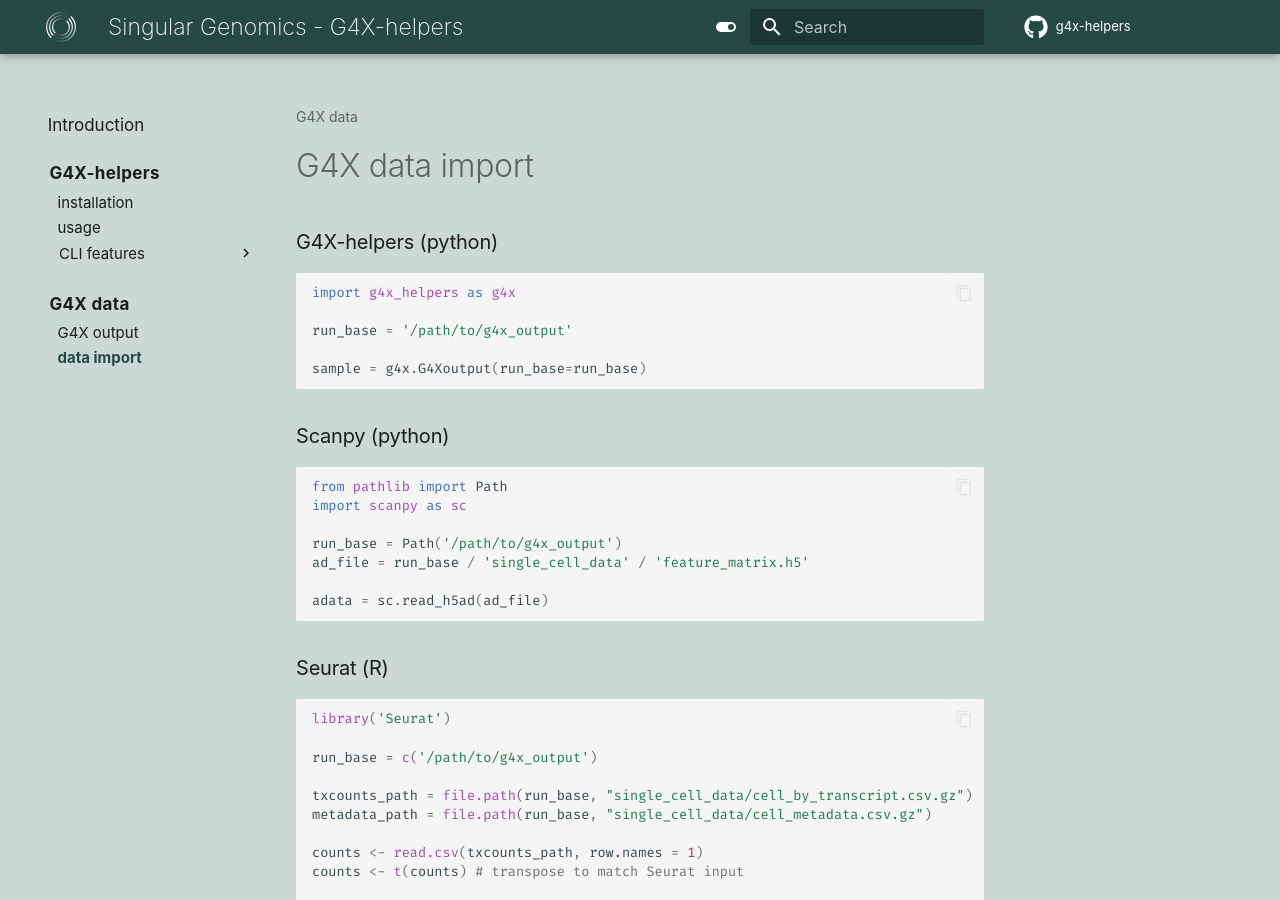
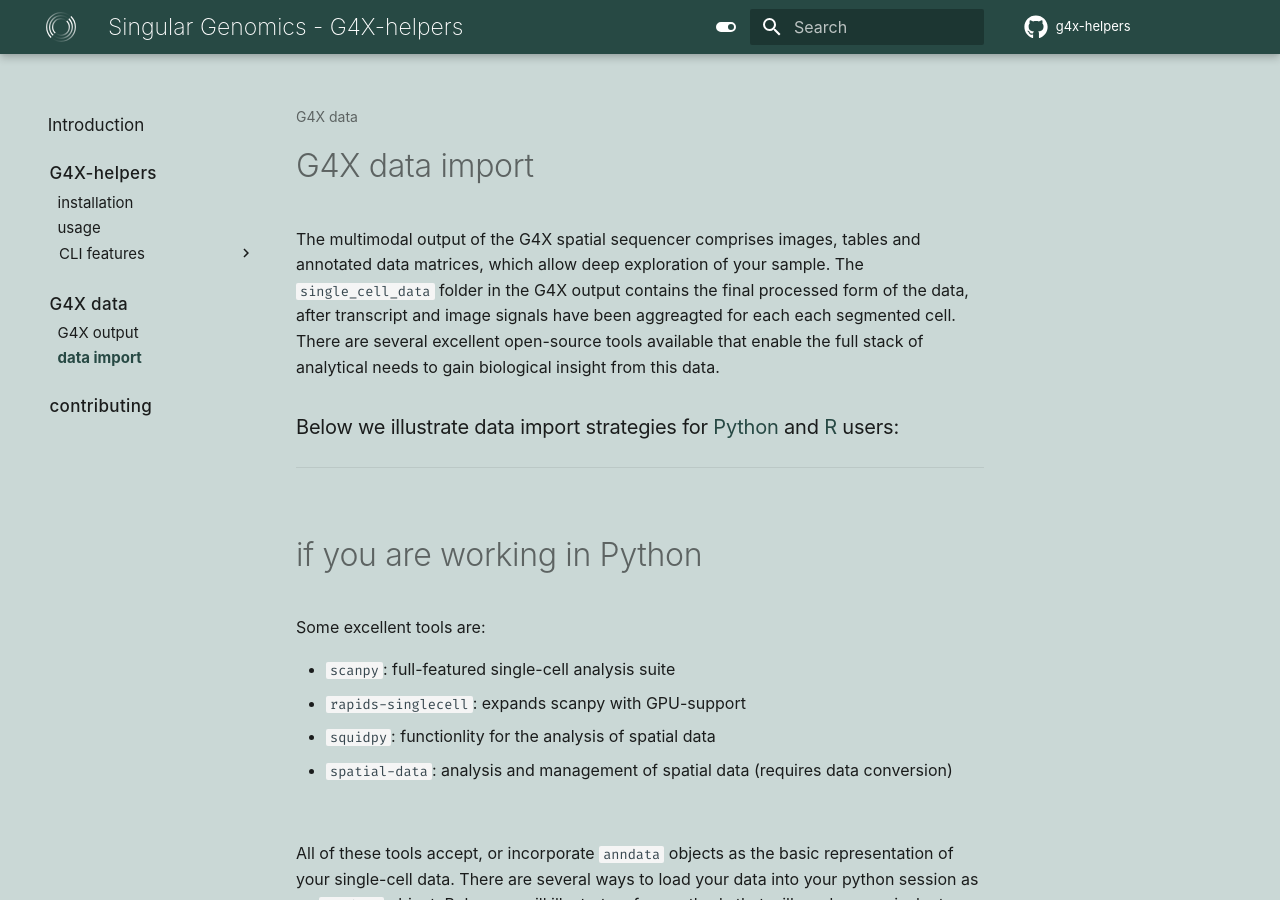
Before and after one commit to Singular-Genomics/G4X-helpers, an MkDocs documentation site: the page built from docs/g4x_data/data_import.md, in a window 1280 px wide and 900 px high. Built offline with MkDocs 1.6.1 and Material for MkDocs 9.7.7, drawn with Linux system fonts in a browser that asks for light colours; comment, search, counter and statistics services are not loaded; some of the changed text lies outside the part shown.

````diff
--- a/docs/g4x_data/data_import.md
+++ b/docs/g4x_data/data_import.md
@@ -1,32 +1,109 @@
 # G4X data import
 
+The multimodal output of the G4X spatial sequencer comprises images, tables and annotated data matrices, which allow deep exploration of your sample. The `single_cell_data` folder in the G4X output contains the final processed form of the data, after transcript and image signals have been aggreagted for each each segmented cell. There are several excellent open-source tools available that enable the full stack of analytical needs to gain biological insight from this data.
 
-### G4X-helpers (python)
+### Below we illustrate data import strategies for [Python](#if-you-are-working-in-python) and [R](#if-you-are-working-in-r) users:
+
+---
+<br>
+
+
+# if you are working in Python
+Some excellent tools are:
+
++ `scanpy`: full-featured single-cell analysis suite
++ `rapids-singlecell`: expands scanpy with GPU-support
++ `squidpy`: functionlity for the analysis of spatial data
++ `spatial-data`: analysis and management of spatial data (requires data conversion)
+
+<br>
+
+All of these tools accept, or incorporate `anndata` objects as the basic representation of your single-cell data. There are several ways to load your data into your python session as an `anndata` object. Below we will illustrate a few methods that will produce equivalent outputs.
+
+
+## 1. G4X-helpers
+
+If you have G4X-helpers installed, you can use the `G4Xoutput()` class to access the anndata of your sample via the `load_adata()` method.
+
+
 ```py
 import g4x_helpers as g4x
 
-run_base = '/path/to/g4x_output'
+run_base = '/path/to/g4x_output/sample_x1'
 
 sample = g4x.G4Xoutput(run_base=run_base)
+adata = sample.load_adata(remove_nontargeting=False, load_clustering=False)
 ```
 
-### Scanpy (python)
+!!!note
+    ### `load_adata()` options
+    Two options are provided that will impact what will be loaded. In the above example we are overriding the default so that the output matches the other methods.
+    `remove_nontargeting`: bool (default=True)
+    `load_clustering`: bool (default=True)
+
+
+## 2. scanpy
+
+You can achieve the same result by pointing scanpy's `read_h5ad()` function the `feature_matrix.h5` in your G4X output directory
+
 ```py
 from pathlib import Path
 import scanpy as sc
 
-run_base = Path('/path/to/g4x_output')
+run_base = Path('/path/to/g4x_output/sample_x1')
 ad_file = run_base / 'single_cell_data' / 'feature_matrix.h5'
 
 adata = sc.read_h5ad(ad_file)
 ```
 
+!!!note
+    If you have installed G4X-helpers, then `scanpy` will be available as it is one of its dependencies. If not, please refer to the [scanpy](https://scanpy.readthedocs.io/en/stable/) documentation for installation guides.
 
-### Seurat (R)
+
+## 3. building from raw data
+
+If you do not wish to use the pre-generated `feature_matrix.h5` you can replicate a similar object by reading the counts and cell metadata into an `anndata` object.
+
+```py
+from pathlib import Path
+import anndata as ad
+import pandas as pd
+from scipy import sparse
+
+run_base = Path('/path/to/g4x_output/sample_x1')
+
+txcounts_path = run_base / 'single_cell_data' / 'cell_by_transcript.csv.gz'
+metadata_path = run_base / 'single_cell_data' / 'cell_metadata.csv.gz'
+
+counts = pd.read_csv(txcounts_path, index_col='label')
+X = sparse.csr_matrix(counts.values)
+
+metadata = pd.read_csv(metadata_path, index_col='label')
+
+adata = ad.AnnData(X=X, obs=metadata)
+adata.var_names = counts.columns
+```
+
+!!!note
+    If you have installed G4X-helpers, then `anndata`, `pandas` and `scipy` will be available as dependencies.
+
+---
+<br>
+
+
+# if you are working in R
+
+The most feature rich package for single-cell analysis in R is:
+
++ `Seurat`: full-featured single-cell analysis suite with spatial analysis capabilities
+
+To work with your data in Seurat, it needs to be loaded into a `SeuratObject`, which is an annotated data structure.
+
 ```R
 library('Seurat')
 
-run_base = c('/path/to/g4x_output')
+run_base = c('/path/to/g4x_output/sample_x1')
+run_base = c('/mnt/scratch/users/floraths/g4x_helpers_release/B04')
 
 txcounts_path = file.path(run_base, "single_cell_data/cell_by_transcript.csv.gz")
 metadata_path = file.path(run_base, "single_cell_data/cell_metadata.csv.gz")
@@ -36,5 +113,8 @@ counts <- t(counts) # transpose to match Seurat input
 
 metadata <- read.csv(metadata_path, row.names = 1)
 
-seurat_obj <- CreateSeuratObject(counts = counts, meta.data = metadata)
+sobj <- CreateSeuratObject(counts = counts, meta.data = metadata)
 ```
+
+---
+<br>
--- a/docs/stylesheets/extra.css
+++ b/docs/stylesheets/extra.css
@@ -107,23 +107,13 @@
   --md-default-bg-color: hsla(var(--md-hue), 15%, 82%, 1);
 }
 
-@font-face {
-  font-family: "Montserrat";
-  src: "./assets/Montserrat/Montserrat-VariableFont_wght.ttf";
+
+.index-header {
+  font-size: 2.5rem;
+  margin-bottom: 0;
+  line-height: 1;
+  padding-bottom: 0;
 }
-
-.big-title {
-  font-size: var(--md-typeset-h1-size) * 4;
-}
-
-hr {
-  border: none;
-  height: 1px;
-  background-color: hsla(172, 50%, 44%, 0.15);
-  /* Change this to your desired color */
-  margin: 0.5em 0;
-}
-
 
 
 /* See: https://github.com/squidfunk/mkdocs-material/issues/175#issuecomment-616694465 */
@@ -163,7 +153,7 @@ This is a consequence of the reduced nav spacing below. */
   box-shadow: none;
 }
 
-/* Omits the nav title "uv" entirely unless on a small screen, in which case
+/* Omits the nav title entirely unless on a small screen, in which case
 the nav title is needed for backwards navigation in the collapsible
 nav variant.
 
@@ -253,7 +243,7 @@ because the nav is in a hamburger menu anyway
 .md-nav__item--section>.md-nav__link,
 .md-nav__item--section>label {
   /* label = collapsed sections */
-  font-weight: 700;
+  font-weight: 500;
   /* or 600 for semi-bold        */
   font-size: 0.85rem;
   /* default is 0.8 rem          */
--- a/mkdocs.yml
+++ b/mkdocs.yml
@@ -94,6 +94,9 @@ nav:
       - G4X output: g4x_data/g4x_output.md
       - data import: g4x_data/data_import.md
 
+  - contributing:
+      - contributing/index.md
+
 
 # region Extensions
 markdown_extensions:
````
Also changed, not shown: docs/contributing/index.md (added, +257 -0 lines), docs/g4x_data/g4x_output.md (+56 -55 lines), docs/g4x_data/index.md (+12 -0 lines), docs/g4x_helpers/index.md (+12 -4 lines), docs/index.md (+2 -5 lines).
